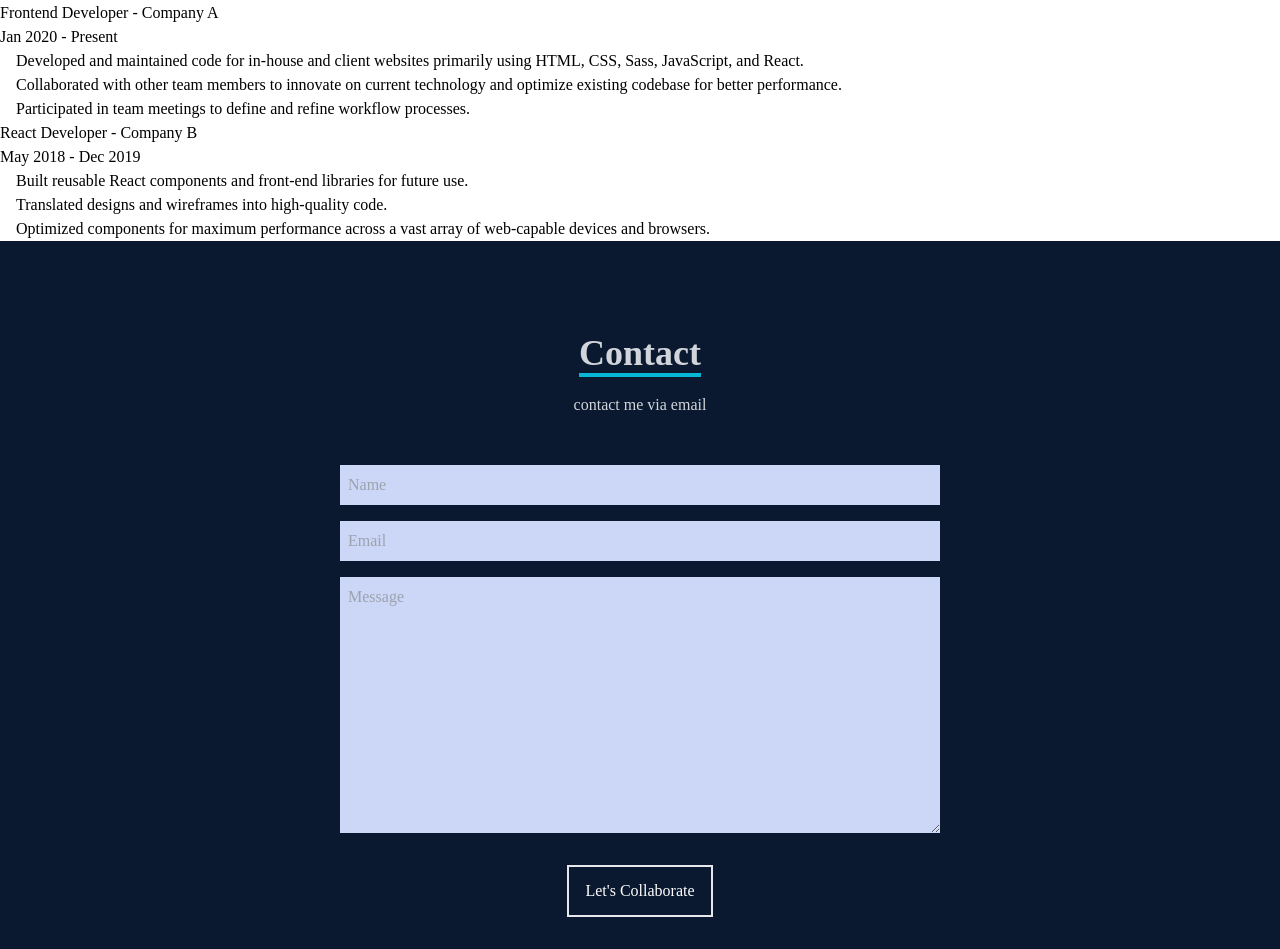
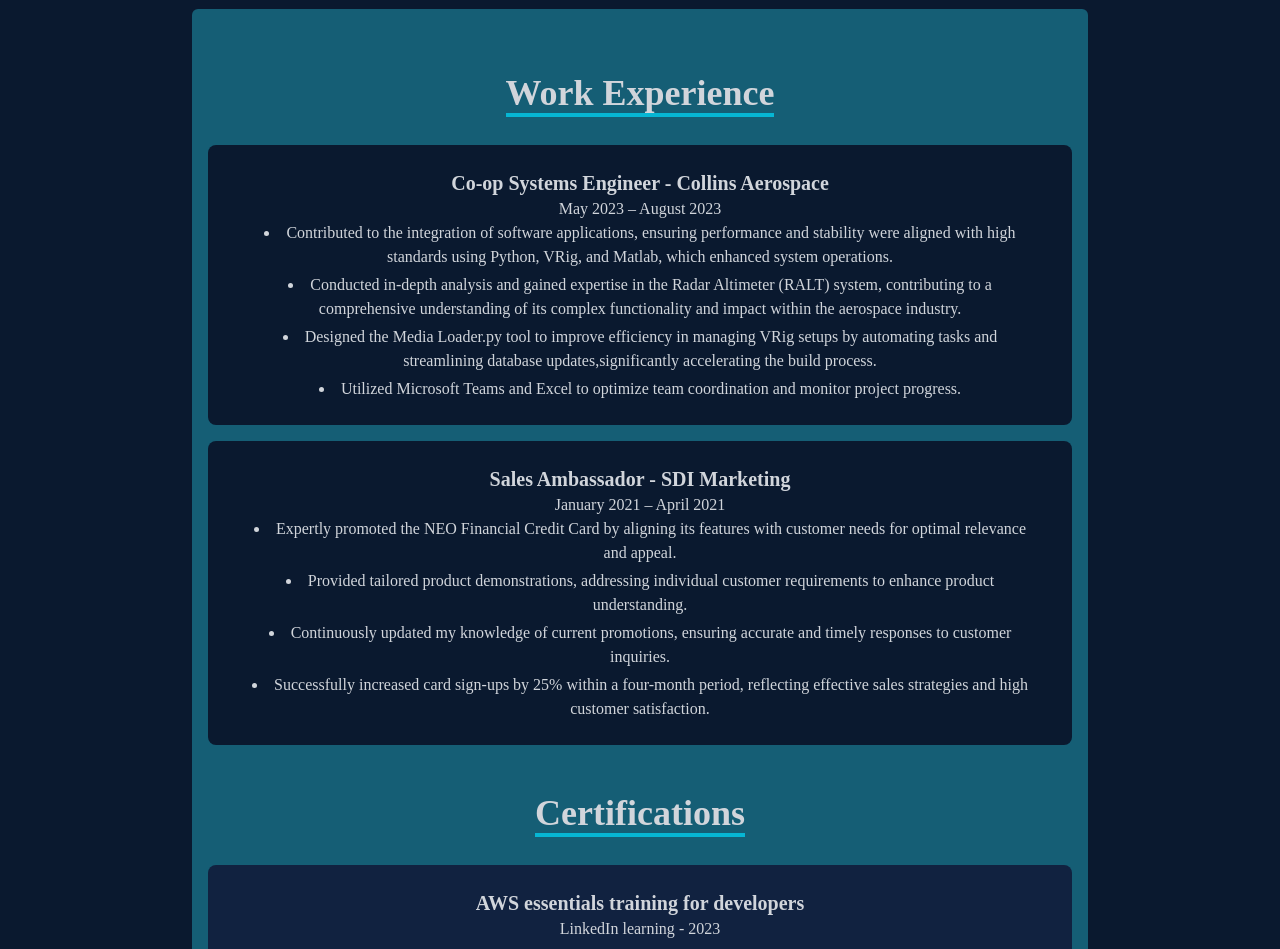
Before and after one commit to araina29/My-portfolio, a React (Create React App) app: page / in a window 1280 px wide. Shown: the part 3223-4172 px from the top of the page. Built offline with nearby package versions, Linux system fonts and the light colour scheme.

Commit message:
Adding all the certifications and work experices i have

```diff
--- a/src/components/Work.jsx
+++ b/src/components/Work.jsx
@@ -1,47 +1,99 @@
 import React from 'react';
 
-// Sample data for work experience, you can replace it with your actual data
-const experiences = [
+const certifications = [
   {
-    company: "Company A",
-    role: "Frontend Developer",
-    duration: "Jan 2020 - Present",
-    tasks: [
-      "Developed and maintained code for in-house and client websites primarily using HTML, CSS, Sass, JavaScript, and React.",
-      "Collaborated with other team members to innovate on current technology and optimize existing codebase for better performance.",
-      "Participated in team meetings to define and refine workflow processes."
+    title: 'AWS essentials training for developers',
+    institution: 'LinkedIn learning ',
+    year: 2023,
+  },
+  {
+    title: 'Analyzing and Visualizing Data with Microsoft Power BI',
+    institution: 'LinkedIn learning ',
+    year: 2023,
+  },
+
+  {
+    title: 'Reinforcement Learning',
+    institution: 'Alberta Machine Intelligence Institute (Amii)',
+    year: 2022,
+
+  },
+  // Add more certifications here
+];
+
+const workExperiences = [
+    {
+      role: 'Co-op Systems Engineer',
+      company: 'Collins Aerospace',
+      duration: 'May 2023 – August 2023',
+      points: [
+        'Contributed to the integration of software applications, ensuring performance and stability were aligned with high standards using Python, VRig, and Matlab, which enhanced system operations.',
+        'Conducted in-depth analysis and gained expertise in the Radar Altimeter (RALT) system, contributing to a comprehensive understanding of its complex functionality and impact within the aerospace industry.',
+        'Designed the Media Loader.py tool to improve efficiency in managing VRig setups by automating tasks and streamlining database updates,significantly accelerating the build process.',
+        'Utilized Microsoft Teams and Excel to optimize team coordination and monitor project progress.'
       ]
     },
     {
-    company: "Company B",
-    role: "React Developer",
-    duration: "May 2018 - Dec 2019",
-    tasks: [
-      "Built reusable React components and front-end libraries for future use.",
-      "Translated designs and wireframes into high-quality code.",
-      "Optimized components for maximum performance across a vast array of web-capable devices and browsers."
+      role: 'Sales Ambassador',
+      company: 'SDI Marketing',
+      duration: 'January 2021 – April 2021',
+      points: [
+        'Expertly promoted the NEO Financial Credit Card by aligning its features with customer needs for optimal relevance and appeal.',
+        'Provided tailored product demonstrations, addressing individual customer requirements to enhance product understanding.',
+        'Continuously updated my knowledge of current promotions, ensuring accurate and timely responses to customer inquiries.',
+        'Successfully increased card sign-ups by 25% within a four-month period, reflecting effective sales strategies and high customer satisfaction.'
       ]
-  }
-  // Add more experiences as needed
+    },
+    // Add more experiences here
   ];
 
-const WorkExperience = () => {
+
+
+
+
+const Work = () => {
     return (
-    <div className='work-experience-section'>
-      <h2 className='section-title'>Work Experience</h2>
-      {experiences.map((exp, index) => (
-        <div key={index} className='experience'>
-          <h3 className='experience-role'>{exp.role} - {exp.company}</h3>
-          <p className='experience-duration'>{exp.duration}</p>
-          <ul className='experience-tasks'>
-            {exp.tasks.map((task, taskIndex) => (
-              <li key={taskIndex}>{task}</li>
+        <div className="bg-[#0a192f] text-gray-300 p-8 flex justify-center items-center min-h-screen">
+        <div className="py-16 rounded-md bg-cyan-800 flex flex-col justify-center items-center w-full max-w-4xl">
+
+        <div className="mb-8 px-4 w-full text-center">
+          <h2 className="text-4xl font-bold mb-8">
+        <span className="border-b-4 border-cyan-500">
+            Work Experience
+        </span>
+            </h2>
+            <div className="flex flex-col items-end space-y-4"></div>
+            {workExperiences.map((experience, index) => (
+                <div key={index} className="bg-[#0a192f] p-6 rounded-lg mb-4">
+                <h3 className="text-xl font-semibold">{experience.role} - {experience.company}</h3>
+                <p>{experience.duration}</p>
+                <ul className="list-disc list-inside space-y-1">
+                    {experience.points.map((point, pointIndex) => (
+                    <li key={pointIndex}>{point}</li>
                     ))}
                 </ul>
                 </div>
             ))}
           </div>
+          <div className="mb-8 px-4 w-full text-center">
+          <h2 className="text-4xl font-bold mb-8">
+            <span className="border-b-4 border-cyan-500">
+              Certifications
+            </span>
+            </h2>
+            <div className="flex flex-col items-end space-y-4">
+            {certifications.map((cert, index) => (
+              <div key={index} className="bg-[#112240] p-6 rounded-lg w-full">
+                <h3 className="text-xl font-semibold">{cert.title}</h3>
+                <p>{cert.institution} - {cert.year}</p>
+              </div>
+            ))}
+          </div>
+          </div>
+
+
+        </div>
+      </div>
     );
   };
-
-export default WorkExperience;
+export default Work;
--- a/src/index.css
+++ b/src/index.css
@@ -31,3 +31,11 @@
         hsla(242, 74%, 61%, 0.8)
     )!important;
 }
+
+@layer components {
+  .bg-dark-blue {
+    background-color: #0a192f;
+  }
+
+  /* Add more classes or modify existing ones as needed */
+}
```
Lines whose indentation alone changed are shown as unchanged.
